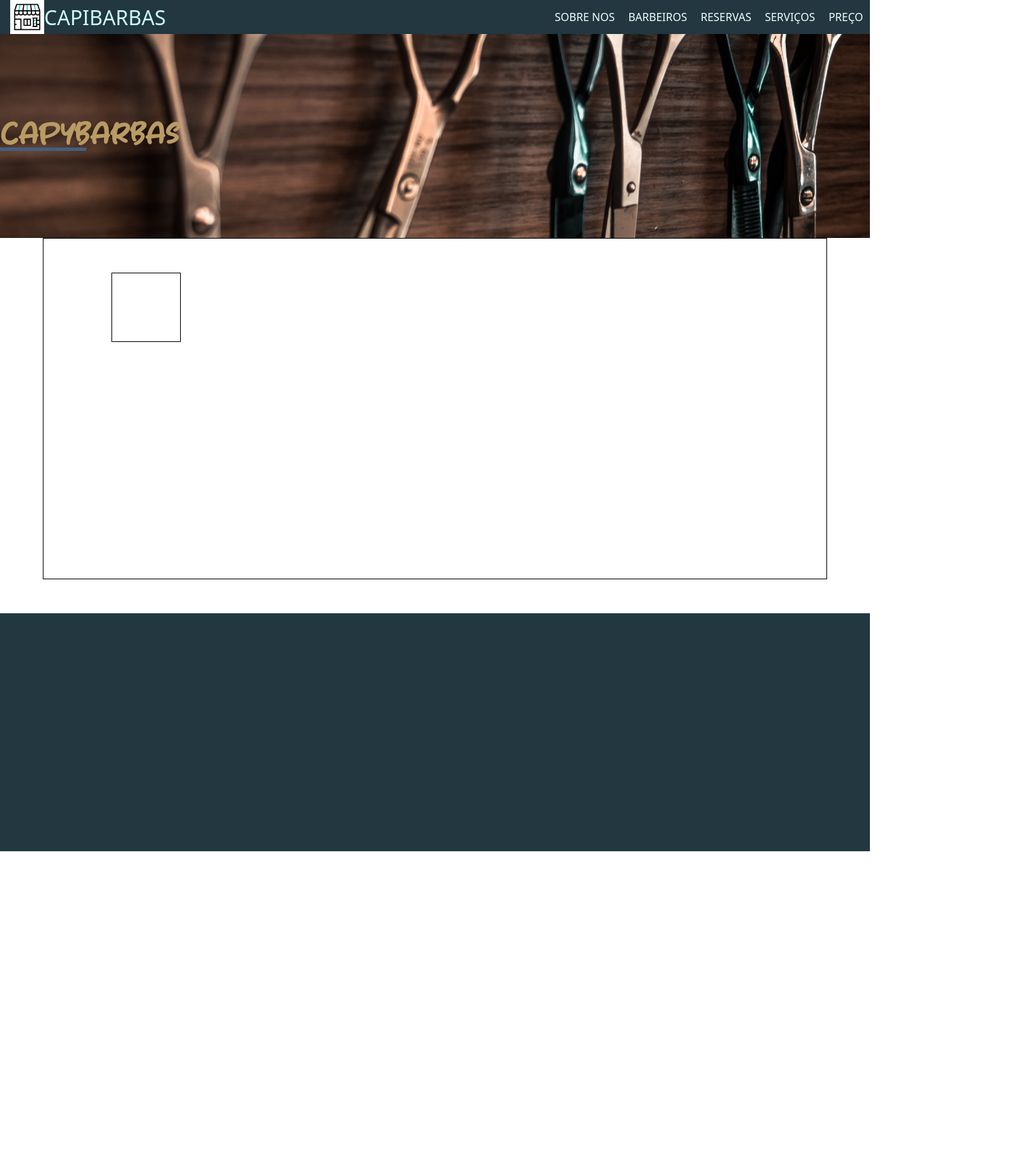
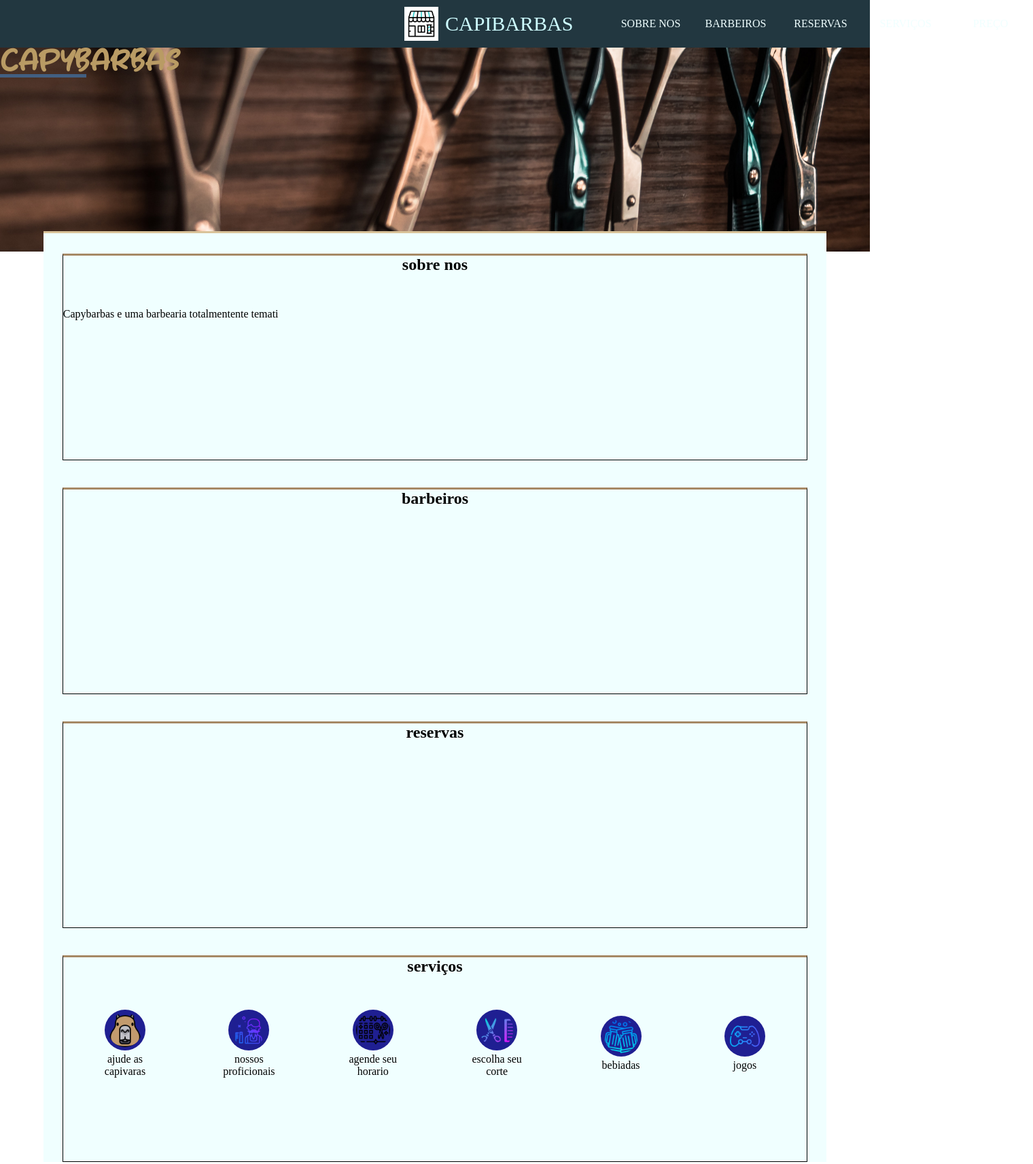
Before and after one commit to capivaracritica/dweb-html-css, a plain HTML site: page ex003/index.html in a window 1280 px wide. Shown: the top 1712 px of the page at 68% size, 1520 px wide, since content can reach past the window. Before the commit the page ends 1252 px from the top, so only its background shows below. Drawn offline with Linux system fonts and the light colour scheme.

Commit message:
atividade dia 22

```diff
--- a/ex003/css/style.css
+++ b/ex003/css/style.css
@@ -14,9 +14,15 @@
 *{
     margin:0 ;
     padding:0 ;
-    font-family: system-ui, -apple-system, BlinkMacSystemFont, 'Segoe UI', Roboto, Oxygen, Ubuntu, Cantarell, 'Open Sans', 'Helvetica Neue', sans-serif;
+
+}
+body{
+    position: relative;
+    z-index: -3;
+
 }
 header{
+    height: 70px;
     background-color: var(--cor1);
     display:flex;
     flex-direction:row;
@@ -24,7 +30,7 @@ header{
 }
 #header {
     display: flex;
-    width: 1500px;
+    width: 90px;
     max-width: 1500px;
     margin: auto;
     justify-content: space-evenly;
@@ -32,19 +38,24 @@ header{
 }
 
 #logo {
-    width:150px ;
-    height: 100%;
+    min-width: 300px;
     color: rgb(205, 252, 255);/* definir a cor da fonte */
     font-size: 30px;/* definir tamanho da fonte */
     text-transform: uppercase;/* coloca letra maiuscula */
-    display: flex;align-items: center;/* torna os itens imternos em flexiveis*/
-    flex-direction: row;/* define a direçao se e linha ou coluna */
-    padding: 0 15px 0 15px;
+    display: flex;
+    align-items: center;/* torna os itens imternos em flexiveis*/
+
+
 }
 
 #logo img {
     width: 50px
 }
+#logo p {
+margin-left: 10px;
+min-width: 235px;
+}
+
 #botao-menu{
     display: none;
 }
@@ -55,26 +66,21 @@ label[for='botao-menu']{
     display: none;
 }
 
-
 nav {
     display: flex;
-    margin-left: auto;
 }
 
-nav > div{  /* maior */
-    margin-left: 30px;
-    display: flex;
-    align-items: center;
-    padding: 0 10px 0 10px;
-}
+
 
 a{
     text-decoration: none;
     text-transform: uppercase; /* letras maiusculas */
     color: azure;
     height: 100%;
+    width:105px ;
     display: flex;
     align-items: center;
+    justify-content: center;
     padding: 0 10px 0 10px;
 }
 
@@ -82,7 +88,7 @@ a:hover {
    background-color: var(--cor2);
 }
 
-figure{
+#baner{
     margin: auto;
     width: 100%;
     height: 300px;
@@ -91,12 +97,26 @@ figure{
     background-position: center center;
     background-repeat: no-repeat;
     background-size: cover;
-    display: flex;
-    flex-direction: column;
-    justify-content:center ;
+    position: relative;
+    z-index: -2;
 
 }
 
+#backgroundFilter{
+    background-color: black;
+    width:100% ;
+    height: 100%;
+    display: flex;
+    flex-direction: column;
+    align-items: center;
+    justify-content: center;
+}
+.text-figure-small{
+    color: #8C4F4F;
+    font-size: 30px;
+    text-transform: uppercase;
+    font-weight: bold;
+}
  #text-figure-1{
     width: 127px;
     border-bottom: 5px solid rgb(66, 95, 129);
@@ -114,22 +134,59 @@ figure{
  }
 main{
     position: relative;
+    top: -30px;
     width: 90%;
     max-width: 1500px;
-    height: 500px;
-    border: 1px solid black;
     margin: 0 auto 50px auto;
-    border: 1px solid black;
+    border-top: 3px solid var(--cor3);
+    box-shadow: black;
+    background-color: azure;
 
 }
-main > div{
-    position: absolute;
-    top: 50px;
-    bottom: 50px;
-    left: 100px;
+
+
+.main-section{
+    width: 95%;
+    max-width: 95%;
+    margin:30px auto 40px auto ;
+    height: 300px;
+    border: 1px solid black;
+    border-top: 3px solid var(--cor4);
+
+}
+
+.main-section h1 {
+    margin-bottom: 50px;
+    text-align: center;
+}
+#serviços{
+    display: flex;
+    justify-content: space-around;
+    flex-wrap: wrap;
+
+}
+#serviços > div {
+    width: 100px;
     height: 100px;
-    width: 100px;
-    border: 1px solid black;
+    display: flex;
+    justify-content: center;
+    align-items: center;
+    text-align: center;
+    margin-bottom: 30px;
+
+}
+#serviços img {
+    width: 50px;
+    background-color:rgb(31, 31, 146);
+    padding:5px;
+    border-radius:50%;
+}
+#serviços div:hover img{
+    background-color: aqua;
+
+}
+#serviços div:hover img{
+    color: aqua;
 }
 
 
@@ -138,26 +195,29 @@ footer{
     height: 350px;
 }
 
-@media (max-width: 775px) {
+@media (max-width: 1090px) {
     nav {
 
         flex-direction: column;
         position: absolute;
-        width: 80%;
-        top: 100%;
+        width: 90%;
+        top: 70px;
         margin-top: -200%;
-        transition: ;
+        transition: all 1s;
+        z-index: -1;
     }
+
     a{
         width: 100%;
-        background-color: rgb(86, 86, 184);
+        background-color: rgb(86, 153, 184);
+        padding: 0;
 
     }
-    label[ for='botao-menu']{
+    label[for='botao-menu']{
         display: block;
     }
     #botao-menu:checked ~ nav{
-        display: block;
+        margin-top: 0;
     }
 
 
--- a/ex003/index.html
+++ b/ex003/index.html
@@ -19,24 +19,75 @@
             <input type="checkbox" id="botao-menu">
             <label for="botao-menu">&#9776</label>
             <nav>
-                <a target="_blank" href="https://www.google.com">sobre nos</a>
-                <a target="_blank" href="httos://www.yotube.com">barbeiros</a>
-                <a target="_blank" href="https://www.google.com">reservas</a>
-                <a target="_blank" href="https://www.googue.com">serviços</a>
-                <a target="_blank" href="https://to.senac.br">preço</a>
+                <a  href="#section-sobre">sobre nos</a>
+                <a  href="#section-barbeiros">barbeiros</a>
+                <a  href="#section-reservas">reservas</a>
+                <a  href="#section serviços">serviços</a>
+                <a  href="https://to.senac.br">preço</a>
             </nav><!-- tag semantica para seu navegador -->
         </div>
     </header><!-- tag semantica para seu cabe -->
 
-    <figure>
+    <figure id="baner">
         <p class="text-figure-small" id="text-figure-1">
             capybarbas
         </p>
+     </div>
     </figure>
 
     <main>
-<div></div>
-<div></div>
+        <section id="section-sobre"class="main-section">
+            <h1>sobre nos</h1>
+            <p>Capybarbas e uma barbearia totalmentente temati</p>
+        </section>
+        <section id="section-barbeiros" class="main-section">
+            <h1>barbeiros</h1>
+        </section>
+        <section id="section-reservas"class="main-section">
+        <h1>reservas</h1>
+        </section>
+        <section id="section-serviços"class ="main-section">
+            <h1>serviços</h1>
+            <div id="serviços">
+                <div>
+                    <figure>
+                        <img src="imagens/capivara.png" alt="">
+                        <figcaption>ajude as capivaras</figcaption>
+                    </figure>
+                </div>
+                <div>
+                    <figure>
+                        <img src="imagens/barbeiro.png" alt="">
+                        <figcaption>nossos proficionais</figcaption>
+                    </figure>
+                </div>
+                <div>
+                    <figure>
+                        <img src="imagens/compromisso.png" alt="">
+                        <figcaption>agende seu horario</figcaption>
+                    </figure>
+                </div>
+                <div>
+                    <figure>
+                        <img src="imagens/barbeiro (1).png" alt="">
+                        <figcaption> escolha seu corte</figcaption>
+                    </figure>
+                </div>
+                <div>
+                    <figure>
+                        <img src="imagens/cervejas.png" alt="">
+                        <figcaption>bebiadas</figcaption>
+                    </figure>
+                </div>
+                <div>
+                    <figure>
+                        <img src="imagens/controle-de-video-game.png" alt="">
+                        <figcaption>jogos</figcaption>
+                    </figure>
+                </div>
+            </div>
+        </section>
+        <div>
 
     </main>
 
@@ -44,5 +95,4 @@
 
     </footer>
 </body>
-
 </html>
```
Also changed, not shown: ex003/imagens/barbearia.png (added), ex003/imagens/barbeiro (1).png (added), ex003/imagens/barbeiro.png (added), ex003/imagens/capivara.png (added), ex003/imagens/cervejas.png (added), ex003/imagens/compromisso.png (added), ex003/imagens/controle-de-video-game.png (added).
